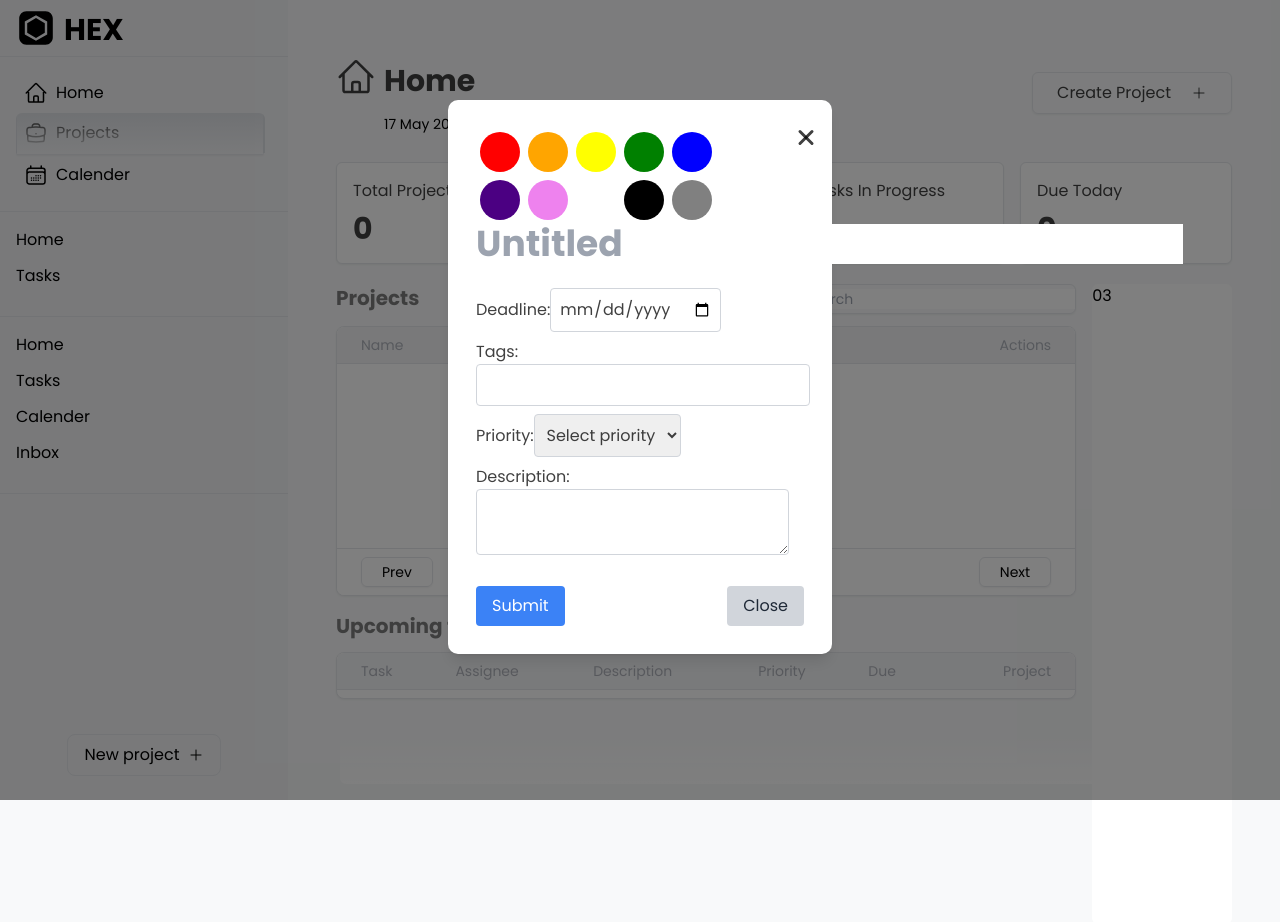
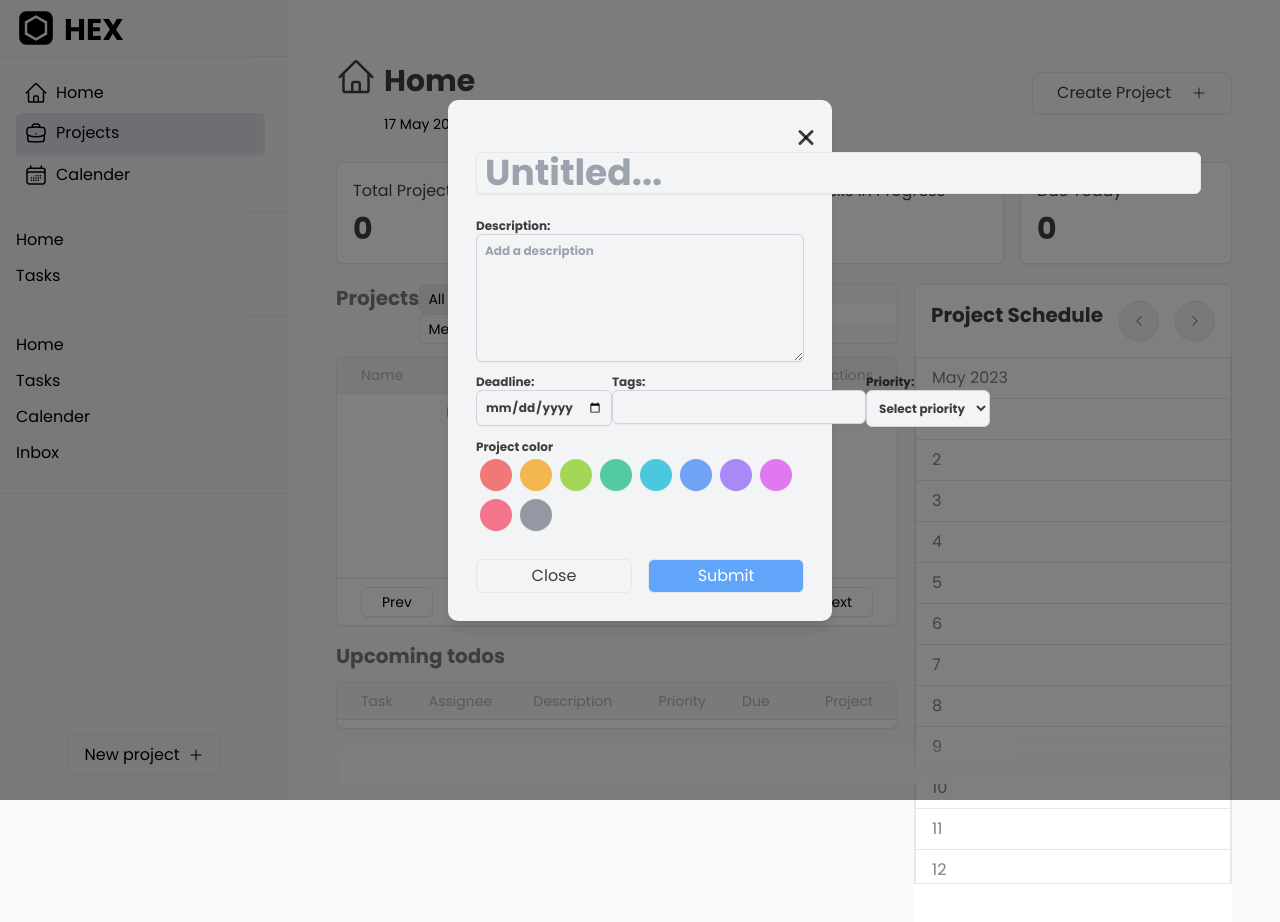
Before and after one commit to erichvorster/tasks-man, a Next.js app: page /Home in a window 1280 px wide. Both pictures are taken after a click on the icon 245 px from the left and 133 px from the top of the page. Shown: the top 922 px of the page. Built offline with nearby package versions, Linux system fonts and the light colour scheme.

Commit message:
added row calendar and row tasks

```diff
--- a/app/Calendar/page.tsx
+++ b/app/Calendar/page.tsx
@@ -1,4 +1,4 @@
-'use client'
+"use client";
 
 import React from "react";
 import Calendar from "@/components/Calendar";
@@ -10,8 +10,8 @@ const page = () => {
 
   return (
     <div>
-      <CalendarProjcet selectedProject={selectedProject}/>
-      <Calendar year={2021} setSelectedProject={setSelectedProject}/>
+      <CalendarProjcet selectedProject={selectedProject} />
+      <Calendar year={2021} setSelectedProject={setSelectedProject} />
       {/* <CalendarRow year={2021} /> */}
     </div>
   );
--- a/app/Home/page.tsx
+++ b/app/Home/page.tsx
@@ -5,6 +5,7 @@ import UpcomingTodos from "@/components/UpcomingTodos";
 import HomeTiles from "@/components/HomeTiles";
 import { getLongFormatDate } from "@/components/Helpers";
 import { HomeIcon, PlusIcon } from "@heroicons/react/24/outline";
+import CalendarRow from "@/components/CalendarRow";
 
 const page = () => {
   return (
@@ -27,11 +28,17 @@ const page = () => {
       </div>
 
       <div className="grid grid-rows-4 grid-flow-col gap-4">
-        <div className="row-span-1 col-span-1"> <TaskTable /></div>
-        <div className=" row-span-3 col-span-1"><UpcomingTodos /></div>
-        <div className="row-span-2 col-span-1 bg-white rounded-md h-full w-full">03</div>
+        <div className="row-span-1 col-span-1">
+          {" "}
+          <TaskTable />
+        </div>
+        <div className=" row-span-3 col-span-1">
+          <UpcomingTodos />
+        </div>
+        <div className="row-span-2 col-span-1 bg-white rounded-md ">
+          <CalendarRow year={2021} />
+        </div>
       </div>
-
     </div>
   );
 };
--- a/app/globals.css
+++ b/app/globals.css
@@ -47,7 +47,6 @@ body{
   }
 
   .modalContent {
-    background-color: #ffffff;
     margin: auto;
     padding: 20px;
     width: 30%;
@@ -96,7 +95,7 @@ body{
 
 
 .calendar-table tbody td {
-  height: 100px;
+
   width: calc(100% / 7);
 }
 
--- a/components/CalendarRow.tsx
+++ b/components/CalendarRow.tsx
@@ -1,20 +1,26 @@
-"use client"
+"use client";
 
 import React, { useState, useContext } from "react";
 import ProjectContext from "@/context/ProjectContext";
+import { ChevronLeftIcon, ChevronRightIcon } from "@heroicons/react/24/outline";
 
-function CalendarRow({ year }) {
-  const [currentMonth, setCurrentMonth] = useState(new Date(year, 0));
+function CalendarRow({ setSelectedProject }) {
+  const [currentMonth, setCurrentMonth] = useState(new Date());
   const { projects } = useContext(ProjectContext);
   const dates = extractDeadlines(projects);
 
   function extractDeadlines(objects) {
-    var dates = [];
+    var dates = {};
 
     for (var i = 0; i < objects.length; i++) {
       var obj = objects[i];
       if (obj.hasOwnProperty("deadline")) {
-        dates.push(obj.deadline);
+        const date = obj.deadline;
+        if (dates[date]) {
+          dates[date].push(obj);
+        } else {
+          dates[date] = [obj];
+        }
       }
     }
 
@@ -30,68 +36,100 @@ function CalendarRow({ year }) {
   };
 
   const renderCalendar = () => {
+    const month = currentMonth.getMonth();
     const year = currentMonth.getFullYear();
 
-    const monthRows = [];
+    const monthDays = getMonthDays(year, month);
+    const monthFirstDay = getMonthFirstDay(year, month);
 
-    let month = currentMonth.getMonth();
-    let monthDays = getMonthDays(year, month);
-    let monthFirstDay = getMonthFirstDay(year, month);
+    const calendarRows = [];
 
-    while (month <= 11) {
-      const monthName = getMonthName(month);
-      const monthRowsForMonth = [];
-
-      monthRowsForMonth.push(
-        <tr key={`month-${month}`}>
-          <td className="month-name" colSpan="7">{monthName} {year}</td>
+    calendarRows.push(
+      <tr className="font-normal pl-4 py-2 border" key={`month-name`}>
+        <td className="font-normal pl-4 py-2 border" colSpan={3}>
+          {getMonthName(month)} {year}
+        </td>
       </tr>
     );
 
-      let week = [];
-
-      for (let i = 0; i < monthFirstDay; i++) {
-        week.push(<td key={`empty-${i}`} className="empty-cell"></td>);
-      }
-
-      for (let day = 1; day <= monthDays; day++) {
-        const currentDate = new Date(year, month, day);
+    for (let day = 0; day < monthDays; day++) {
+      const currentDate = new Date(year, month, day + 1);
       const dateString = `${
         currentDate.getMonth() + 1
       }/${currentDate.getDate()}/${currentDate.getFullYear()}`;
 
       let tdClassName = "";
-        if (dates.includes(dateString)) {
+      let projectsData = [];
+
+      if (dates[dateString]) {
         tdClassName = "highlight";
+        projectsData = dates[dateString];
       }
 
-        week.push(
-          <td key={`day-${day}`} className={tdClassName}>
-            {day}
-          </td>
+      calendarRows.push(
+        <tr className="font-normal pl-4 py-2 border" key={`day-${day}`}>
+          <td className="font-normal pl-4 py-2 border">{day + 1}</td>
+        </tr>
       );
 
-        if (week.length === 7) {
-          monthRowsForMonth.push(<tr key={`week-${day / 7}`}>{week}</tr>);
-          week = [];
+      if (projectsData.length > 0) {
+        calendarRows.push(
+          <tr className="font-normal pl-4 py-2 border" key={`projects-${day}`}>
+            <td className="font-normal pl-4 py-2 border">
+              <div className="project-names mt-4">
+                {projectsData.map((project) => (
+                  <div
+                    key={project.id}
+                    className="project-name text-xs rounded-md px-1 py-2 mb-1 text-black/75 flex shadow-sm border cursor-pointer hover:shadow-md transition-all ease-in-out"
+                    onClick={() => setSelectedProject(project.id)}
+                  >
+                    <div className="w-1/12">
+                      <div
+                        className="h-full w-[3px] rounded-lg"
+                        style={{
+                          backgroundColor: project.projectColor,
+                        }}
+                      />
+                    </div>
+                    <div className="w-11/12">{project.name}</div>
+                  </div>
+                ))}
+              </div>
+            </td>
+          </tr>
+        );
       }
     }
 
-      if (week.length > 0) {
-        monthRowsForMonth.push(<tr key={`week-${monthDays / 7 + 1}`}>{week}</tr>);
-      }
-
-      monthRows.push(monthRowsForMonth);
-
-      month++;
-      monthDays = getMonthDays(year, month);
-      monthFirstDay = getMonthFirstDay(year, month);
-    }
-
-    return monthRows;
+    return (
+      <div className="rounded-tl-md rounded-tr-md border bg-white max-h-[600px] overflow-auto">
+        <div className="flex justify-between py-4">
+          <div className="ml-4 text-sm text-black/75">
+            <p className="text-xl font-bold text-black/75">Project Schedule</p>
+          </div>
+          <div>
+            <div className="calendar-header flex mx-4">
+              <button
+                onClick={handlePrevMonth}
+                className="flex items-center justify-center mr-4"
+              >
+                <ChevronLeftIcon className="h-10 w-10 p-3 border shadow-sm rounded-full bg-gray-200/50 text-black/75 hover:bg-white hover:shadow-md transition-all ease-in-out" />
+              </button>
+              <button
+                onClick={handleNextMonth}
+                className="flex items-center justify-center"
+              >
+                <ChevronRightIcon className="h-10 w-10 p-3 border shadow-sm rounded-full bg-gray-200/50 text-black/75 hover:bg-white hover:shadow-md transition-all ease-in-out" />
+              </button>
+            </div>
+          </div>
+        </div>
+        <table className="calendar-table text-black/50 bg-white ">
+          <tbody className="">{calendarRows}</tbody>
+        </table>
+      </div>
+    );
   };
-
-
 
   const getMonthName = (month) => {
     const monthNames = [
@@ -111,37 +149,23 @@ function CalendarRow({ year }) {
     return monthNames[month];
   };
 
-  const handleScroll = (e) => {
-    const scrollTop = e.target.scrollTop;
-    const scrollHeight = e.target.scrollHeight;
-    const clientHeight = e.target.clientHeight;
-    const maxScrollTop = scrollHeight - clientHeight;
+  const handlePrevMonth = () => {
+    const prevMonth = new Date(
+      currentMonth.getFullYear(),
+      currentMonth.getMonth() - 1
+    );
+    setCurrentMonth(prevMonth);
+  };
 
-    if (scrollTop === maxScrollTop) {
+  const handleNextMonth = () => {
     const nextMonth = new Date(
       currentMonth.getFullYear(),
       currentMonth.getMonth() + 1
     );
     setCurrentMonth(nextMonth);
-    }
   };
 
-  return (
-    <div
-      className="calendar-container"
-      style={{ height: "800px", overflowY: "auto" }}
-      onScroll={handleScroll}
-    >
-      {renderCalendar().map((monthRow, index) => (
-        <table key={`table-${index}`} className="calendar-table">
-          <caption>
-            {getMonthName(currentMonth.getMonth())} {currentMonth.getFullYear()}
-          </caption>
-          <tbody>{monthRow}</tbody>
-        </table>
-      ))}
-    </div>
-  );
+  return <div className="calendar">{renderCalendar()}</div>;
 }
 
 export default CalendarRow;
--- a/components/ColorPicker.tsx
+++ b/components/ColorPicker.tsx
@@ -1,20 +1,20 @@
-import React, { useState } from 'react';
+import React, { useState } from "react";
 
 const colors = [
-  '#FF0000', // Red
-  '#FFA500', // Orange
-  '#FFFF00', // Yellow
-  '#008000', // Green
-  '#0000FF', // Blue
-  '#4B0082', // Indigo
-  '#EE82EE', // Violet
-  '#FFFFFF', // White
-  '#000000', // Black
-  '#808080', // Gray
+  "#ef4444", // Red
+  "#f59e0b", // Orange
+  "#84cc16", // Yellow
+  "#10b981", // Green
+  "#06b6d4", // Blue
+  "#3b82f6", // Indigo
+  "#8b5cf6", // Violet
+  "#d946ef", // White
+  "#f43f5e", // Black
+  "#6b7280", // Gray
 ];
 
 const ColorPicker = ({ onColorChange }) => {
-  const [selectedColor, setSelectedColor] = useState('');
+  const [selectedColor, setSelectedColor] = useState("");
 
   const handleColorChange = (color) => {
     setSelectedColor(color);
@@ -22,17 +22,20 @@ const ColorPicker = ({ onColorChange }) => {
   };
 
   return (
+    <div className="mt-2">
+      <p className="text-xs font-bold text-black/75">Project color</p>
       <div className="flex flex-wrap">
         {colors.map((color) => (
           <div
             key={color}
-          className={`w-10 h-10 cursor-pointer m-1 rounded-full ${
-            color === selectedColor ? 'ring ring-offset-2 ring-blue-500' : ''
+            className={`w-8 h-8 shadow-sm cursor-pointer m-1 rounded-full ${
+              color === selectedColor ? "ring ring-offset-2 ring-black/25" : ""
             }`}
-          style={{ backgroundColor: color }}
+            style={{ backgroundColor: color, opacity: 0.7 }}
             onClick={() => handleColorChange(color)}
           />
         ))}
+      </div>
     </div>
   );
 };
--- a/components/MainNav.tsx
+++ b/components/MainNav.tsx
@@ -6,7 +6,7 @@ import {
   ArrowLongRightIcon,
   CubeIcon,
   PlusIcon,
-  StopIcon
+  StopIcon,
 } from "@heroicons/react/24/outline";
 import Link from "next/link";
 import { Modal } from "@/components/Modal";
@@ -17,9 +17,9 @@ import Image from "next/image";
 import logo from "../public/logo.svg";
 import Button from "@/components/Button";
 
-
 const MainNav = () => {
-  const {  setActiveProject,projects, setProjects } = useContext(ProjectContext);
+  const { setActiveProject, projects, setProjects } =
+    useContext(ProjectContext);
   const [showProjects, setShowProjects] = useState(false);
 
   const [show, setShow] = useState<boolean>(false);
@@ -35,7 +35,7 @@ const MainNav = () => {
     <div className="bg-gray-100 w-72 absolute top-0 bottom-0 left-0 flex flex-col justify-between">
       <div className=" flex flex-col justify-between h-44">
         <div className="border-b pl-4 py-2 flex">
-          <Image src={logo} height={40} width={40} alt="logo"/>
+          <Image src={logo} height={40} width={40} alt="logo" />
           <h1 className="text-3xl font-extrabold pl-2 mt-1">HEX</h1>
         </div>
         <ul className="flex flex-col py-4 pl-4 border-b ">
@@ -50,9 +50,10 @@ const MainNav = () => {
           </Link>
           <li className="cursor-pointer flex items-center">
             <div
-
               onClick={() => setShowProjects(!showProjects)}
-              className={`flex items-center p-2 hover:bg-gray-400/25 rounded-md w-11/12 group transition-colors ease-in-out ${showProjects && "bg-gray-400/25 rounded-bl-none rounded-br-none"}`}
+              className={`flex items-center p-2 hover:bg-gray-400/25 rounded-md w-11/12 group transition-colors ease-in-out ${
+                showProjects && "bg-gray-400/25 rounded-bl-none rounded-br-none"
+              }`}
             >
               <BriefcaseIcon className="w-6 h-6 mr-2" />
               Projects
@@ -63,7 +64,12 @@ const MainNav = () => {
             </div>
           </li>
           {showProjects && (
-            <div className={showProjects && "bg-gray-100 border rounded-bl-lg rounded-br-lg mr-6 shadow-sm relative"}>
+            <div
+              className={
+                showProjects &&
+                "bg-gray-100 border rounded-bl-lg rounded-br-lg mr-6 shadow-sm relative"
+              }
+            >
               {projects.length !== 0 && (
                 <div className="mt-3 max-h-[300px] overflow-auto ">
                   {projects.map((project, i) => (
@@ -76,20 +82,28 @@ const MainNav = () => {
                         href={`/Project/${project.id}`}
                         className="flex items-center hover:bg-gray-400/25 p-2 rounded-md w-full mx-3 text-sm transition-colors ease-in-out"
                       >
-                        <StopIcon className="w-5 h-5 mr-2 " style={{ color: project.projectColor }} />
+                        <StopIcon
+                          className="w-5 h-5 mr-2 "
+                          style={{ color: project.projectColor }}
+                        />
                         {project.name}
                       </Link>
                     </li>
                   ))}
-
                 </div>
               )}
 
-
-         <div className="h-12 absolute bottom-0 left-0 right-0 bg-gradient-to-t from-gray-100 to-transparent"/>
+              <div
+                className={`h-12 absolute bottom-0 left-0 right-0 bg-gradient-to-t from-gray-100 to-transparent ${
+                  projects.length >= 7 ? "visible" : "hidden"
+                }`}
+              />
             </div>
           )}
-          <Link href="/Calendar" className="flex items-center p-2 hover:bg-gray-400/25 rounded-md w-11/12 transition-colors ease-in-out">
+          <Link
+            href="/Calendar"
+            className="flex items-center p-2 hover:bg-gray-400/25 rounded-md w-11/12 transition-colors ease-in-out"
+          >
             <li className="cursor-pointer flex items-center">
               <CalendarDaysIcon className="w-6 h-6 mr-2" />
               Calender
@@ -108,11 +122,15 @@ const MainNav = () => {
         </ul>
       </div>
       <div className="mb-6" onClick={showModal}>
-        <Button btnText="New project"/>
+        <Button btnText="New project" />
       </div>
       {show && (
         <Overlay>
-          <Modal hideOverlay={hideModal} setProjects={setProjects} form={"project"} />
+          <Modal
+            hideOverlay={hideModal}
+            setProjects={setProjects}
+            form={"project"}
+          />
         </Overlay>
       )}
     </div>
--- a/components/Modal.tsx
+++ b/components/Modal.tsx
@@ -16,20 +16,16 @@ export const Modal = ({
   form,
 }: ModalProps) => {
   return (
-    <div className={`modalContent bg-gray-100/50 text-black/75 shadow-lg`}>
+    <div className={`modalContent bg-gray-100 text-black/75 shadow-lg`}>
       <div onClick={hideOverlay} className={"close relative ml-6 group p-4"}>
         <div className="w-5 h-[3px] rotate-45 rounded-md bg-black/75 absolute group-hover:rotate-0 group-hover:bg-black/75 group-hover:rounded-md transition-all ease-in-out"></div>
         <div className="w-5 h-[3px] -rotate-45 rounded-md bg-black/75 absolute group-hover:rotate-0 group-hover:bg-black/75 group-hover:rounded-md transition-all ease-in-out"></div>
       </div>
       <div className="p-2">
         {form === "project" ? (
-          <ProjectForm
-            setProjects={setProjects}
-
-            hideOverlay={hideOverlay}
-          />
+          <ProjectForm setProjects={setProjects} hideOverlay={hideOverlay} />
         ) : (
-          <TodoForm params={params} hideOverlay={hideOverlay}/>
+          <TodoForm params={params} hideOverlay={hideOverlay} />
         )}
       </div>
     </div>
--- a/components/ProjectForm.tsx
+++ b/components/ProjectForm.tsx
@@ -11,10 +11,7 @@ const generateRandomId = () => {
   return Math.floor(Math.random() * 1000000); // Adjust the range as per your needs
 };
 
-const ProjectForm = ({
-  setProjects,
-  hideOverlay,
-}: ProjectFormProps) => {
+const ProjectForm = ({ setProjects, hideOverlay }: ProjectFormProps) => {
   const [project, setProject] = useState({
     name: "",
     deadline: "",
@@ -63,51 +60,64 @@ const ProjectForm = ({
 
   return (
     <form onSubmit={handleSubmit}>
-      <ColorPicker onColorChange={handleColorChange} />
       <div className="mb-6">
         <label>
           <input
             type="text"
             name="name"
             value={project.name}
-            placeholder="Untitled"
-            className="text-4xl font-bold"
+            placeholder="Untitled..."
+            className="text-4xl font-bold rounded-md border px-2 bg-gray-100 shadow-sm"
             onChange={handleChange}
           />
         </label>
       </div>
-      <div className="mt-4">
-        <label>
+      <div className="mt-2">
+        <label className="flex flex-col text-xs font-bold mb-1 ">
+          Description:
+          <textarea
+            name="projectDescription"
+            value={project.projectDescription}
+            onChange={handleChange}
+            placeholder="Add a description"
+            className="p-2 border border-gray-300 rounded-md h-32 bg-gray-100 shadow-sm"
+          ></textarea>
+        </label>
+      </div>
+
+      <div className="flex justify-between">
+        <div className="mt-2">
+          <label className="flex flex-col text-xs font-bold mb-1">
             Deadline:
             <input
               type="date"
               name="deadline"
               value={project.deadline}
               onChange={handleDateChange}
-            className="p-2 border border-gray-300 rounded"
+              className="p-2 border border-gray-300 rounded-md bg-gray-100 shadow-sm"
             />
           </label>
         </div>
         <div className="mt-2">
-        <label>
+          <label className="flex flex-col text-xs font-bold mb-1">
             Tags:
             <input
               type="text"
               name="tags"
               value={project.tags}
               onChange={handleChange}
-            className="p-2 border border-gray-300 rounded"
+              className="p-2 border border-gray-300 rounded-md bg-gray-100 shadow-sm"
             />
           </label>
         </div>
         <div className="mt-2">
-        <label>
+          <label className="flex flex-col text-xs font-bold mb-1">
             Priority:
             <select
               name="priority"
               value={project.priority}
               onChange={handleChange}
-            className="p-2 border border-gray-300 rounded"
+              className="p-2 border border-gray-300 rounded-md bg-gray-100 shadow-sm"
             >
               <option value="">Select priority</option>
               <option value="low">Low</option>
@@ -116,26 +126,18 @@ const ProjectForm = ({
             </select>
           </label>
         </div>
-      <div className="mt-2">
-        <label>
-          Description:
-          <textarea
-            name="projectDescription"
-            value={project.projectDescription}
-            onChange={handleChange}
-            className="p-2 border border-gray-300 rounded"
-          ></textarea>
-        </label>
       </div>
-      <div className="mt-6 flex justify-between">
+      <div>
+        <ColorPicker onColorChange={handleColorChange} />
+      </div>
+
+      <div className="mt-6 grid grid-cols-2 gap-4 mt-10">
+        <button className="border rounded-md py-1">Close</button>
         <button
           type="submit"
-          className="px-4 py-2 bg-blue-500 text-white rounded hover:bg-blue-600"
+          className="border rounded-md py-1 bg-blue-400 text-white"
         >
           Submit
-        </button>
-        <button className="px-4 py-2 bg-gray-300 text-gray-800 rounded hover:bg-gray-400">
-          Close
         </button>
       </div>
     </form>
```
Also changed, not shown: app/Project/[projectid]/page.tsx (+130 -5 lines), components/Calendar.tsx (+11 -4 lines), components/Todo.tsx (+12 -3 lines). Lines whose indentation alone changed are shown as unchanged.
